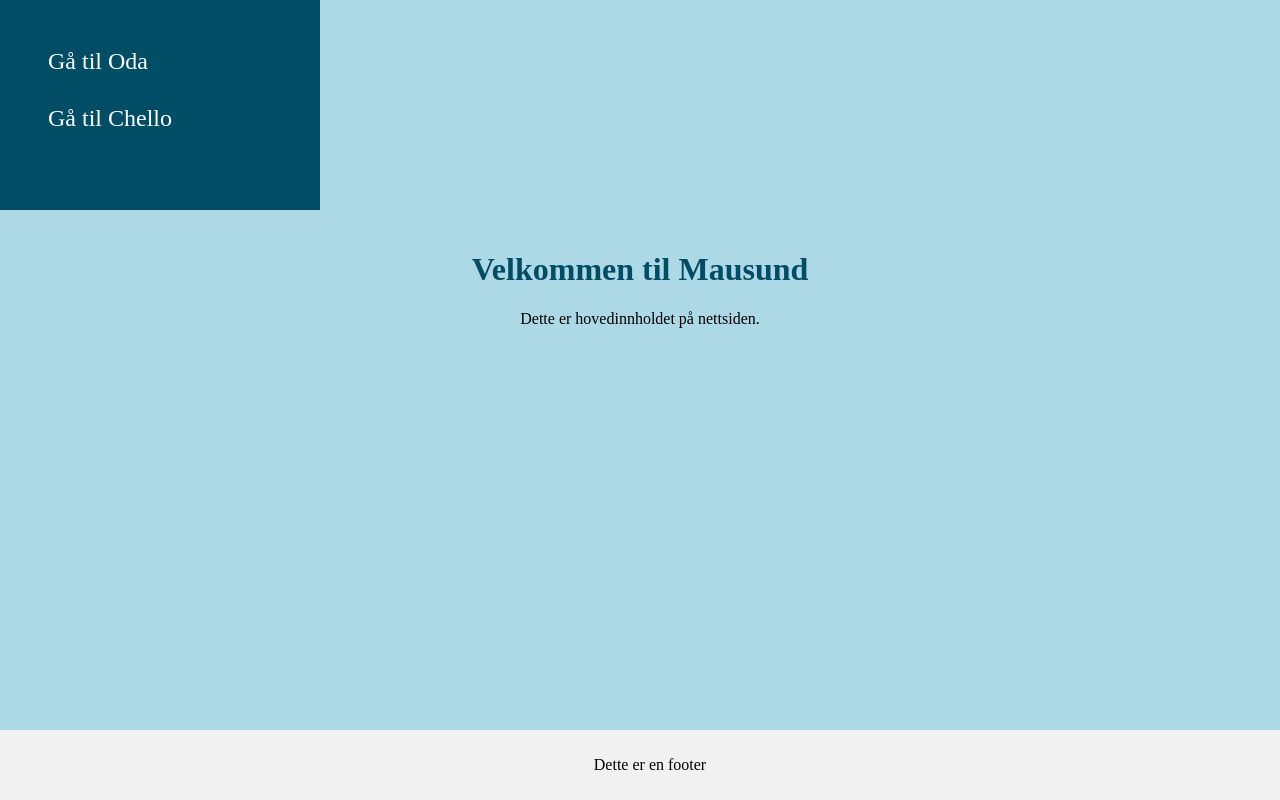
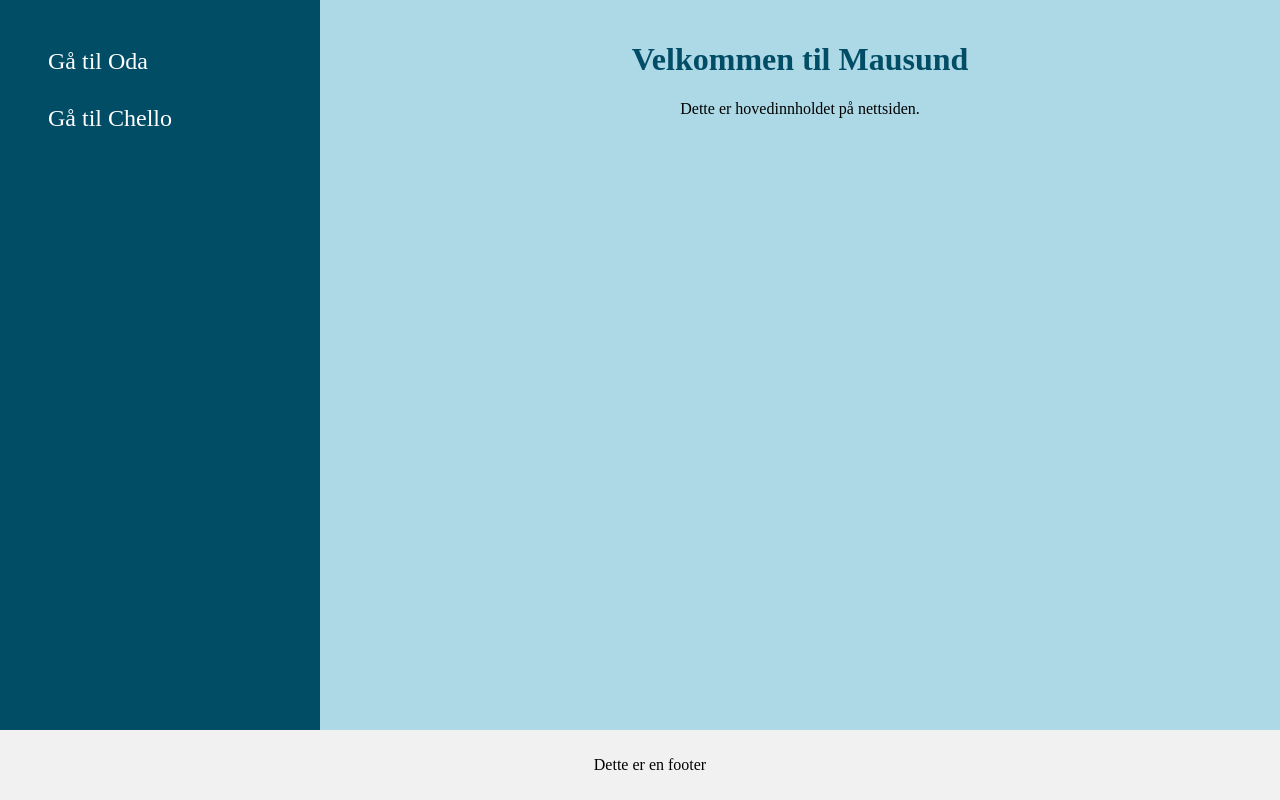
Before and after one commit to odabre/Gruppe11, a Flask app: page / in a window 1280 px wide. Run offline with Flask 3, Linux system fonts and the light colour scheme.

Commit message:
la til main

```diff
--- a/templates/test.html
+++ b/templates/test.html
@@ -4,6 +4,7 @@
         <link rel="stylesheet" href="{{ url_for('static', filename='main_style.css') }}">
     </head>
     <body>
+        <div class="main">
             <aside class = "sidebar">
                 <ul>
                     <li><a href="/oda">Gå til Oda</a></li>
@@ -15,6 +16,7 @@
                 <h1>Velkommen til Mausund</h1>
                 <p>Dette er hovedinnholdet på nettsiden.</p>
             </div>
+        </div>
         <footer>
             <p>Dette er en footer</p>
         </footer>
```
Lines whose indentation alone changed are shown as unchanged.
